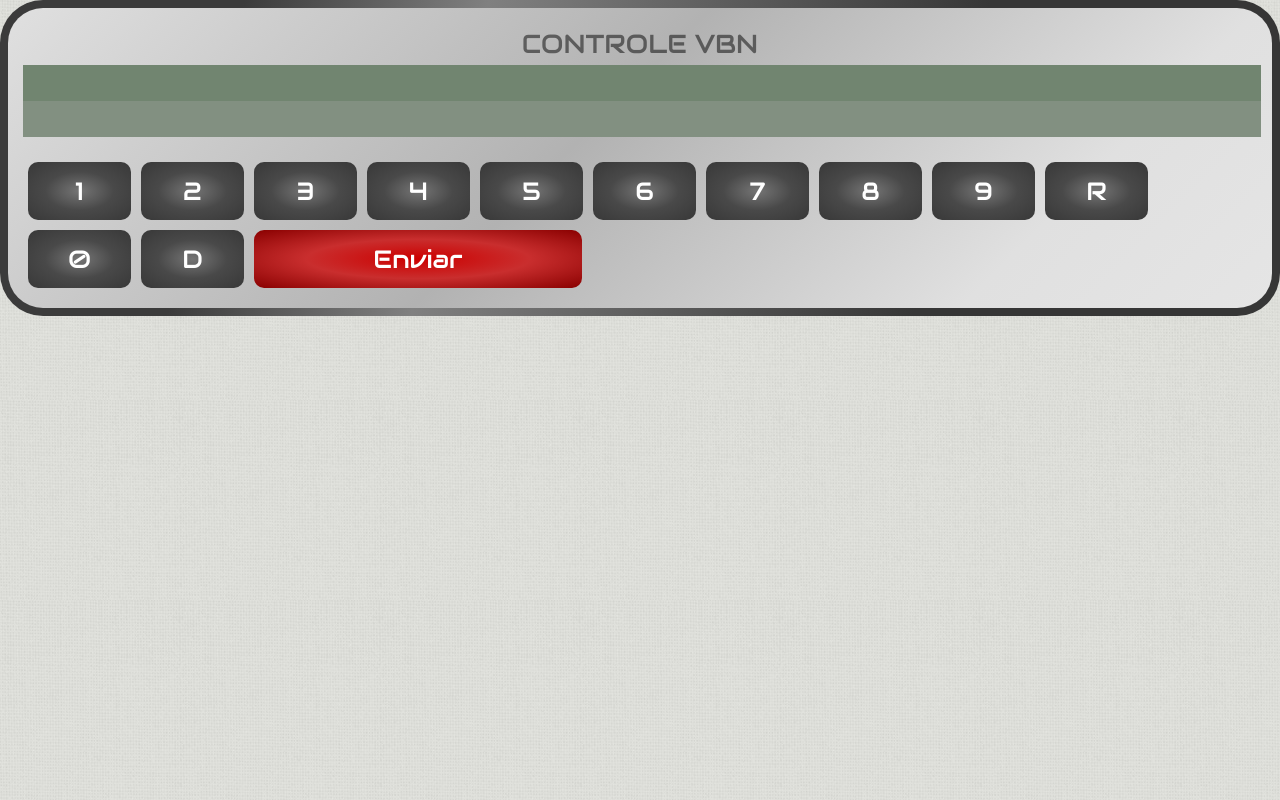
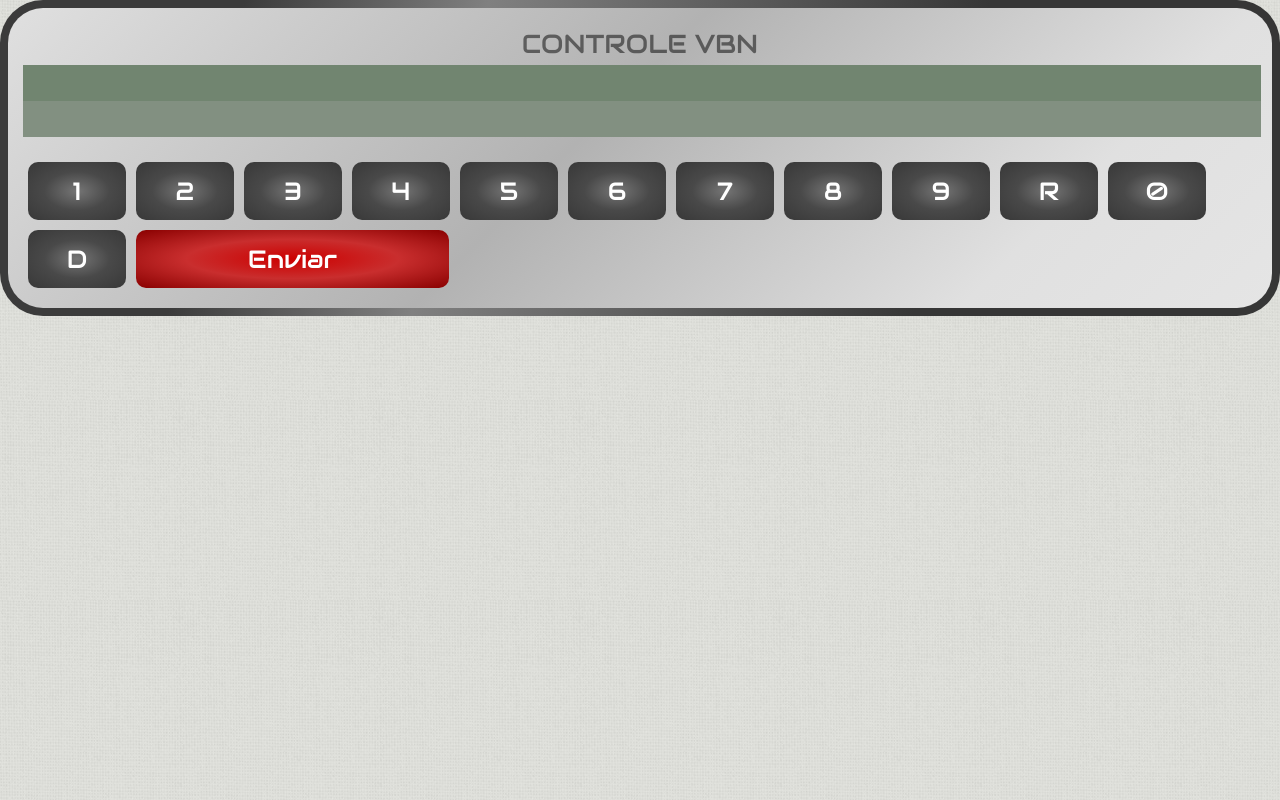
Before and after one commit to jucarelogio/controle, a plain HTML site: page index.html in a window 1280 px wide. Drawn offline with Linux system fonts and the light colour scheme.

Commit message:
ajuste de tela

```diff
--- a/css/style.less
+++ b/css/style.less
@@ -123,7 +123,7 @@ body {
 					display: block;
 					float: left;
 					cursor: pointer;
-					width: 65px;
+					width: 60px;
 					//width: 16%;
 					background: #757575;
 					text-align: center;
@@ -145,7 +145,7 @@ body {
 				}
 				//li:nth-child(3n+3) { margin-right: 0 }
 				li.off { // Estilo personalizado para o botão OFF
-					width: 290px;
+					width: 275px;
 					background: #cc0000;
 					background: -moz-radial-gradient(center, ellipse cover,  #cc0000 0%, #c92e2e 48%, #890000 100%);
 					background: -webkit-gradient(radial, center center, 0px, center center, 100%, color-stop(0%,#cc0000), color-stop(48%,#c92e2e), color-stop(100%,#890000));
```
